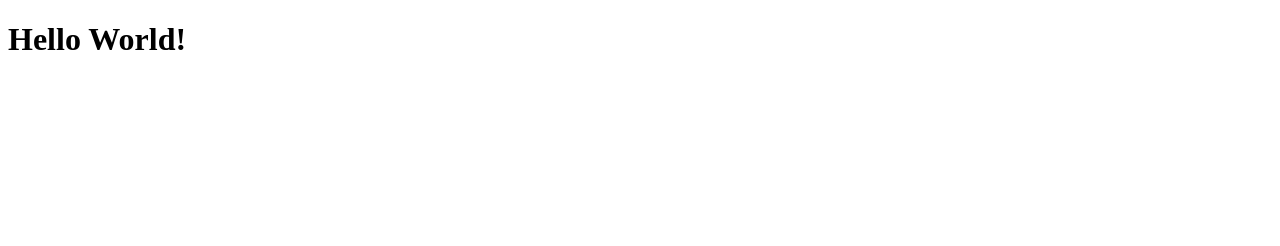
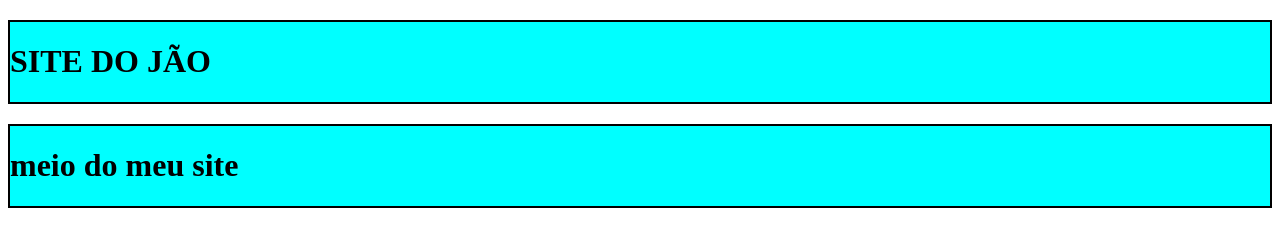
Before and after one commit to joaopedrogoncalvess/projeto_novo, a plain HTML site: page index.html in a window 1280 px wide. Drawn offline with Linux system fonts and the light colour scheme.

Commit message:
fiz atualizaçoes

```diff
--- a/index.html
+++ b/index.html
@@ -4,11 +4,17 @@
     <meta charset="UTF-8">
     <meta name="viewport" content="width=, initial-scale=1.0">
     <title>Document</title>
+    <link rel="stylesheet" href="styles.css">
 </head>
 <body>
     <div>
         <h1>
-            Hello World!
+            SITE DO JÃO
+        </h1>
+    </div>
+    <div>
+        <h1>
+            meio do meu site
         </h1>
     </div>
 </body>
--- /dev/null
+++ b/styles.css
@@ -0,0 +1,5 @@
+div{
+background-color: aqua;
+margin-top: 20px;
+border: 2px solid black;
+}
```
